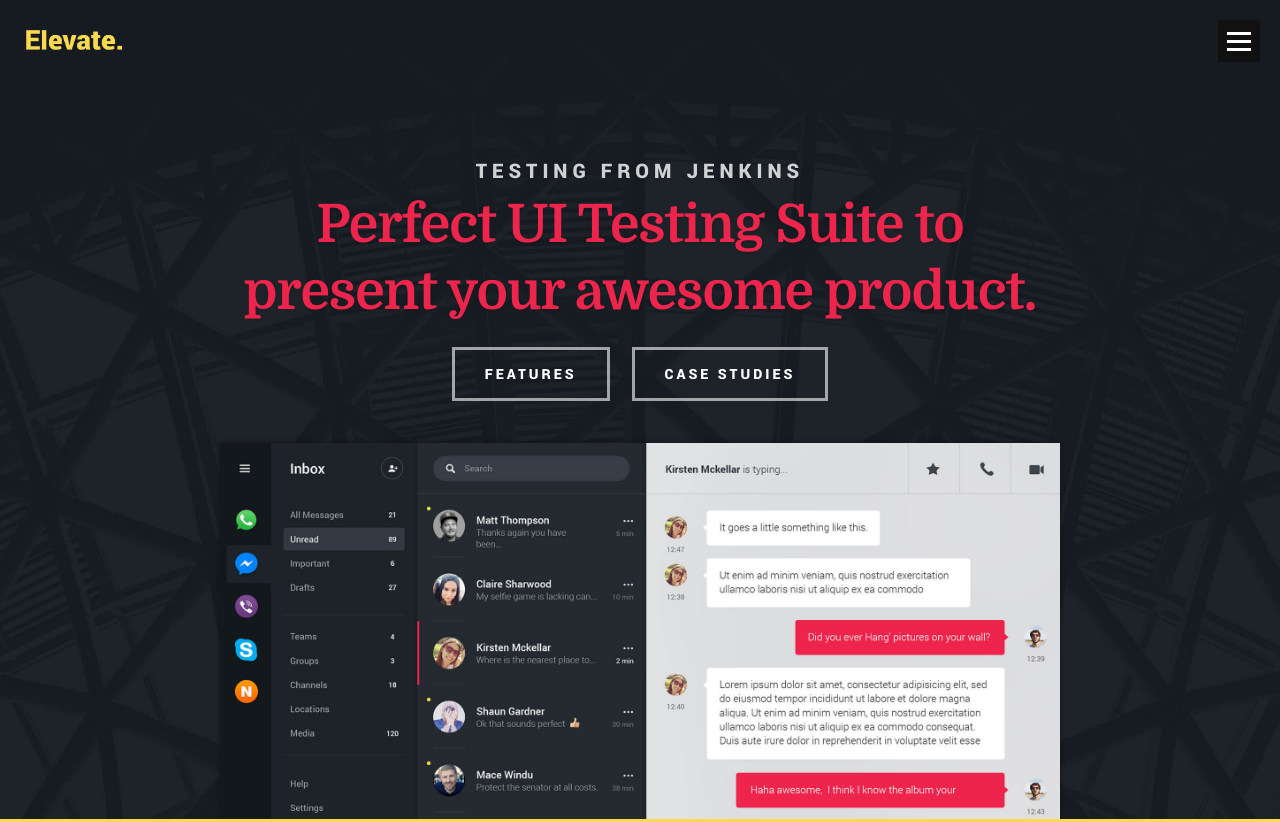
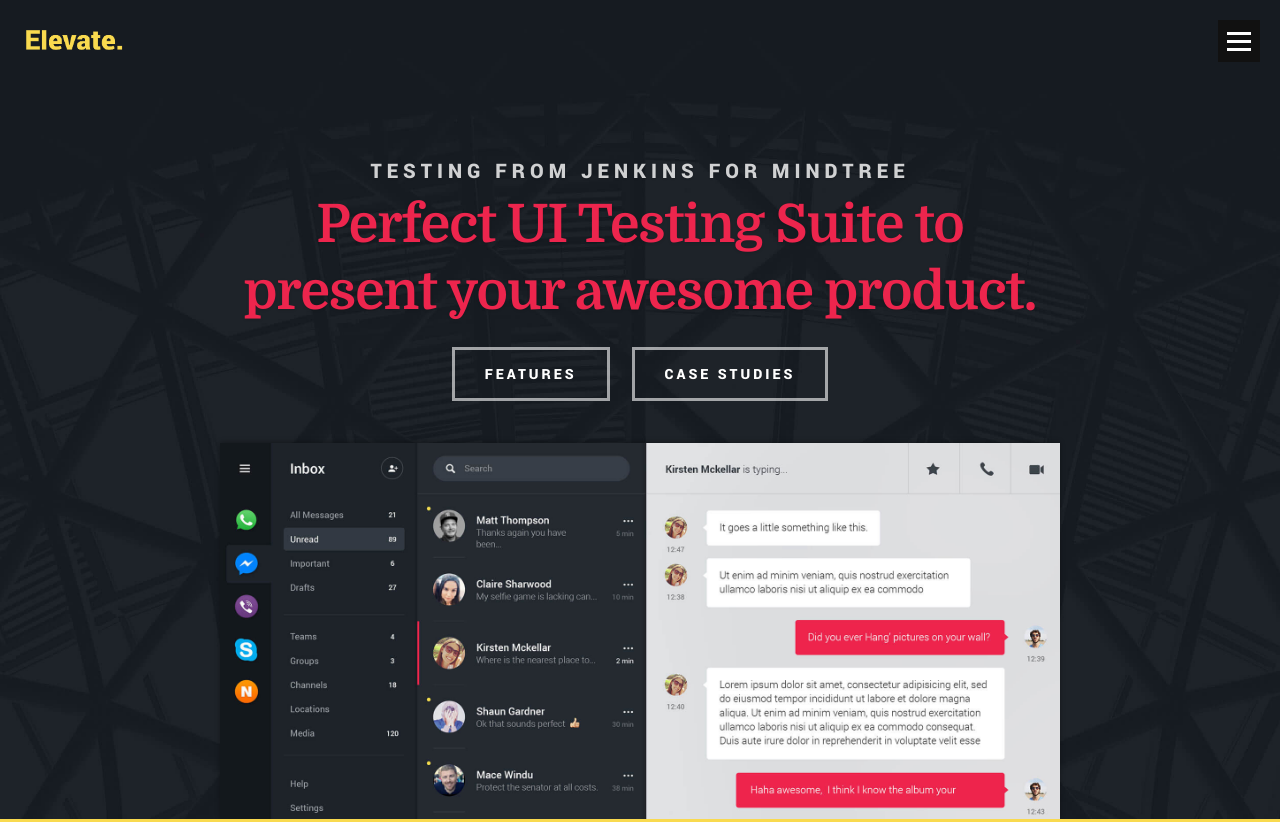
Before and after one commit to kalyankumartalluri/CloudBees-Jenkins-Ci-with-Functionize, a website: page Template/index.html in a window 1280 px wide. Shown: the top 822 px of the page. Drawn offline with Linux system fonts and the light colour scheme; files whose address does not match are found by name.

Commit message:
Mindtree Jenkins Demo

```diff
--- a/Template/index.html
+++ b/Template/index.html
@@ -90,7 +90,7 @@
 		   <div class="row intro-content">
 		   	<div class="col-twelve">
 
-          <h3 class="animate-intro">Testing From Jenkins</h3>
+          <h3 class="animate-intro">Testing From Jenkins for Mindtree</h3>
 
 					<h1 class="animate-intro">
 						Perfect UI Testing Suite to present your awesome product.
```
